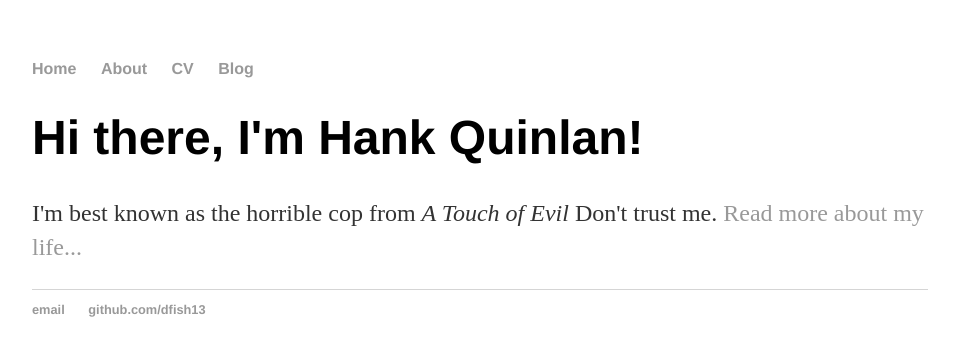
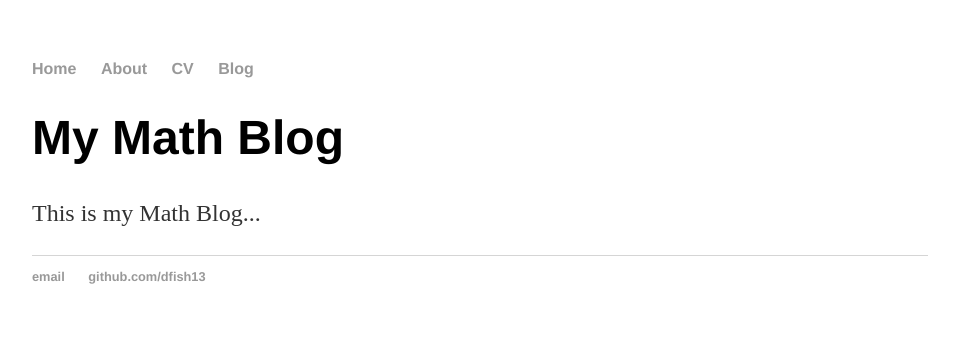
Before and after one commit to dfish13/dfish13.github.io, a Jekyll site: the page built from index.html, in a window 1280 px wide. Shown: the top 356 px of the page, without its empty margins (160-1119 px from the left). Built offline with Jekyll 4.4.1, drawn with Linux system fonts in a browser that asks for light colours.

Commit message:
fix typo

```diff
--- a/_layouts/default.html
+++ b/_layouts/default.html
@@ -21,7 +21,7 @@
 			</div><!-- /.container -->
 			<footer>
 	    		<ul>
-	        		<li><a href="mailto:fisherduncan13@yahoo..com">email</a></li>
+	        		<li><a href="mailto:fisherduncan13@yahoo.com">email</a></li>
 	        		<li><a href="https://github.com/dfish13">github.com/dfish13</a></li>
 				</ul>
 			</footer>
--- a/index.html
+++ b/index.html
@@ -1,8 +1,8 @@
 ---
 layout: default
-title: Hank Quinlan, Horrible Cop
+title: Duncan Fisher
 ---
 <div class="blurb">
-	<h1>Hi there, I'm Hank Quinlan!</h1>
-	<p>I'm best known as the horrible cop from <em>A Touch of Evil</em> Don't trust me. <a href="/about">Read more about my life...</a></p>
-</div><!-- /.blurb -->
+	<h1>My Math Blog</h1>
+	<p>This is my Math Blog...</p>
+</div>
```
